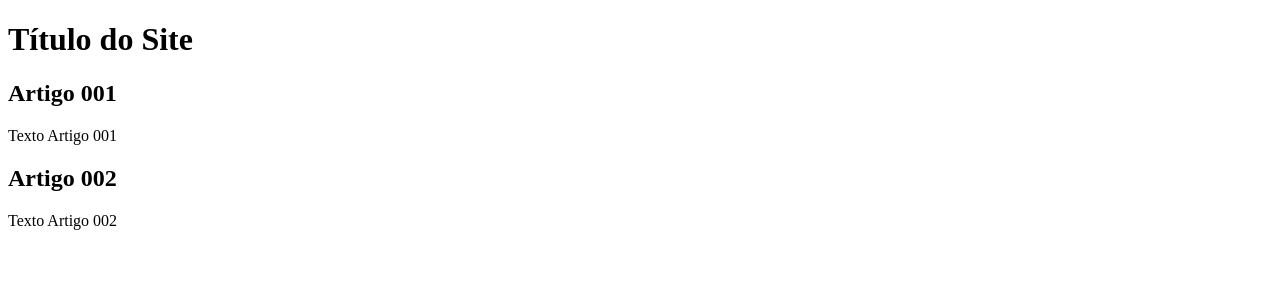
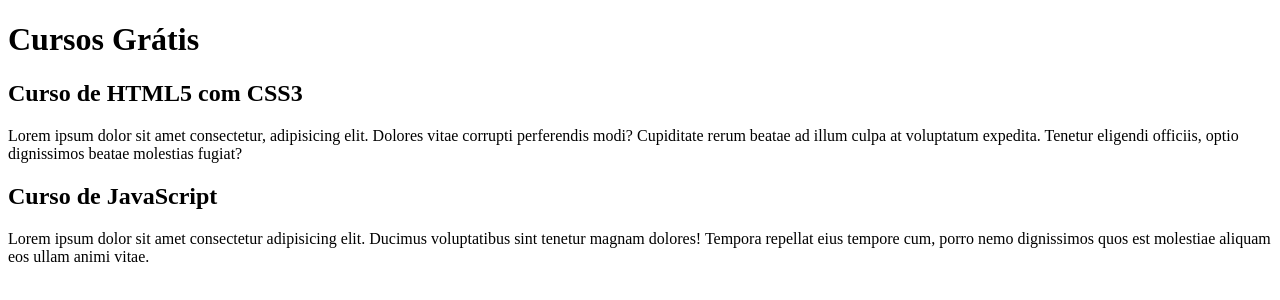
Before and after one commit to Hugocorreaa/projeto-site, a plain HTML site: page index.html in a window 1280 px wide. Drawn offline with Linux system fonts and the light colour scheme.

Commit message:
comecei a escrever o conteúdo

```diff
--- a/index.html
+++ b/index.html
@@ -8,15 +8,15 @@
 <body>
     <main>
         <header>
-            <h1>Título do Site</h1>
+            <h1>Cursos Grátis</h1>
         </header>
         <article>
-            <h2>Artigo 001</h2>
-            <p>Texto Artigo 001</p>
+            <h2>Curso de HTML5 com CSS3</h2>
+            <p>Lorem ipsum dolor sit amet consectetur, adipisicing elit. Dolores vitae corrupti perferendis modi? Cupiditate rerum beatae ad illum culpa at voluptatum expedita. Tenetur eligendi officiis, optio dignissimos beatae molestias fugiat?</p>
         </article>
         <article>
-            <h2>Artigo 002</h2>
-            <p>Texto Artigo 002</p>
+            <h2>Curso de JavaScript</h2>
+            <p>Lorem ipsum dolor sit amet consectetur adipisicing elit. Ducimus voluptatibus sint tenetur magnam dolores! Tempora repellat eius tempore cum, porro nemo dignissimos quos est molestiae aliquam eos ullam animi vitae.</p>
         </article>
     </main>
 
```
